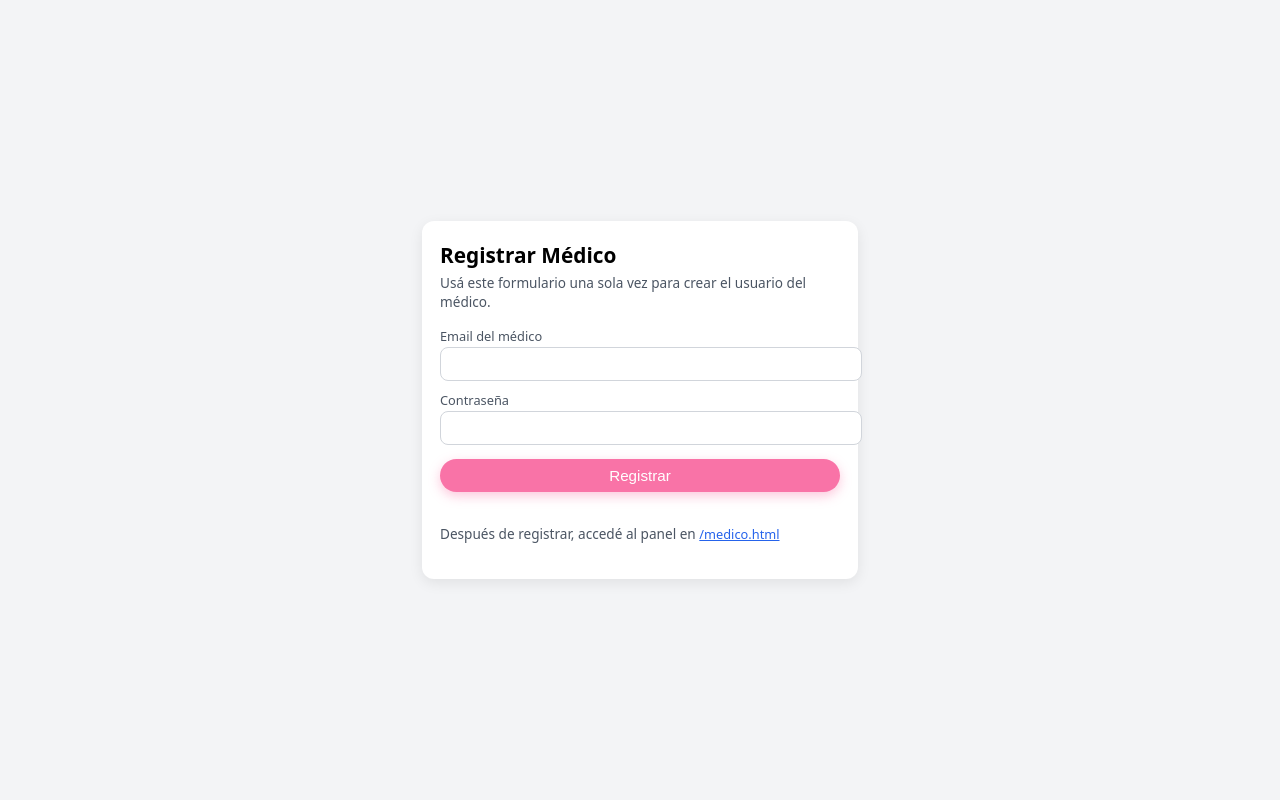
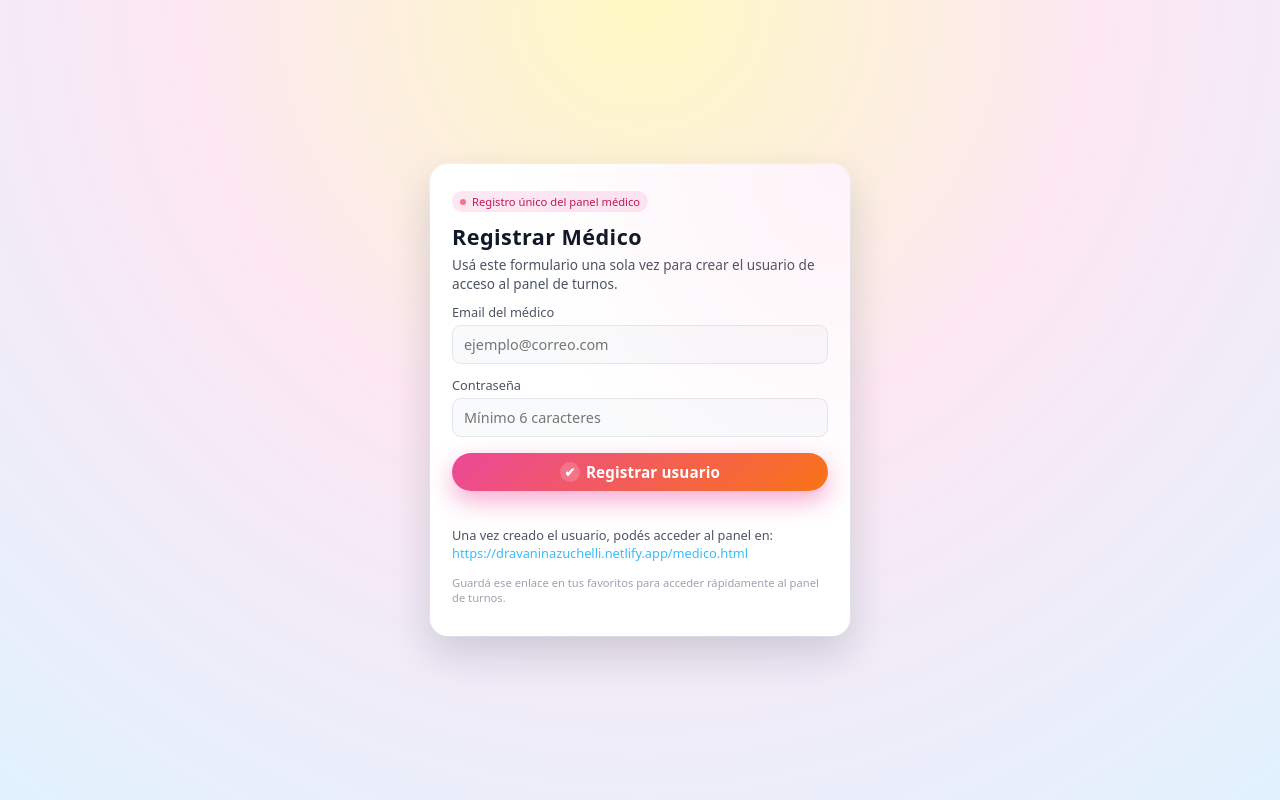
Before and after one commit to nahuelfigueredo/app-web-doctor, a website: page public/register.html in a window 1280 px wide. Drawn offline with Linux system fonts and the light colour scheme.

Commit message:
Reset médico a null y actualizar pantalla de registro

```diff
--- a/public/register.html
+++ b/public/register.html
@@ -5,113 +5,233 @@
   <title>Registrar Médico</title>
   <meta name="viewport" content="width=device-width, initial-scale=1.0" />
   <style>
+    :root {
+      --primary: #ec4899;
+      --primary-soft: #fce7f3;
+      --accent: #38bdf8;
+      --bg: #f3f4f6;
+      --text-main: #111827;
+      --text-sub: #4b5563;
+      --border: #e5e7eb;
+    }
+
+    * {
+      box-sizing: border-box;
+      font-family: system-ui, -apple-system, BlinkMacSystemFont, "Segoe UI", sans-serif;
+    }
+
     body {
       margin: 0;
-      font-family: system-ui, -apple-system, BlinkMacSystemFont, "Segoe UI", sans-serif;
-      background: #f3f4f6;
+      min-height: 100vh;
       display: flex;
       align-items: center;
       justify-content: center;
-      min-height: 100vh;
+      padding: 16px;
+      background: radial-gradient(circle at top, #fef9c3 0, #fce7f3 45%, #e0f2fe 100%);
     }
+
     .box {
-      max-width: 400px;
+      max-width: 420px;
       width: 100%;
-      background: #fff;
-      padding: 20px 18px;
-      border-radius: 12px;
-      box-shadow: 0 4px 14px rgba(0,0,0,0.08);
+      background: #ffffff;
+      padding: 24px 22px 20px;
+      border-radius: 18px;
+      box-shadow:
+        0 18px 40px rgba(15, 23, 42, 0.16),
+        0 0 0 1px rgba(248, 250, 252, 0.7);
+      position: relative;
+      overflow: hidden;
     }
+
+    .box::before {
+      content: "";
+      position: absolute;
+      inset: 0;
+      background: radial-gradient(circle at top right, rgba(236, 72, 153, 0.07), transparent 55%);
+      pointer-events: none;
+    }
+
     h1 {
-      margin-top: 0;
-      font-size: 1.3rem;
-      margin-bottom: 4px;
+      margin: 0 0 4px;
+      font-size: 1.35rem;
+      color: var(--text-main);
+      letter-spacing: 0.02em;
     }
-    p {
+
+    .subtitle {
       font-size: 0.85rem;
-      color: #4b5563;
-      margin-top: 0;
-      margin-bottom: 16px;
+      color: var(--text-sub);
+      margin: 0 0 10px;
     }
-    .row {
+
+    .badge {
+      display: inline-flex;
+      align-items: center;
+      gap: 6px;
+      padding: 3px 8px;
+      border-radius: 999px;
+      background: var(--primary-soft);
+      color: #be185d;
+      font-size: 0.7rem;
       margin-bottom: 10px;
     }
+
+    .badge-dot {
+      width: 6px;
+      height: 6px;
+      border-radius: 999px;
+      background: #fb7185;
+    }
+
+    .row {
+      margin-bottom: 12px;
+    }
+
     label {
       display: block;
       font-size: 0.8rem;
-      color: #4b5563;
-      margin-bottom: 2px;
+      color: var(--text-sub);
+      margin-bottom: 4px;
+      font-weight: 500;
     }
+
     input {
       width: 100%;
-      padding: 8px 10px;
-      border-radius: 8px;
-      border: 1px solid #d1d5db;
+      padding: 9px 11px;
+      border-radius: 9px;
+      border: 1px solid var(--border);
       font-size: 0.9rem;
       outline: none;
-      transition: border-color 0.2s, box-shadow 0.2s;
+      transition: border-color 0.18s, box-shadow 0.18s, background-color 0.18s;
+      background-color: #f9fafb;
     }
+
     input:focus {
-      border-color: #f973a7;
-      box-shadow: 0 0 0 2px rgba(249, 115, 167, 0.2);
+      border-color: var(--primary);
+      background-color: #ffffff;
+      box-shadow: 0 0 0 1px rgba(236, 72, 153, 0.3);
     }
+
     button {
       width: 100%;
       margin-top: 4px;
-      padding: 8px 12px;
+      padding: 9px 12px;
       border-radius: 999px;
       border: none;
-      background: #f973a7;
-      color: #fff;
+      background: linear-gradient(135deg, #ec4899, #f97316);
+      color: #ffffff;
       font-size: 0.95rem;
       cursor: pointer;
-      box-shadow: 0 4px 12px rgba(249,115,167,0.4);
+      font-weight: 600;
+      letter-spacing: 0.01em;
+      box-shadow: 0 10px 24px rgba(236, 72, 153, 0.45);
+      display: inline-flex;
+      align-items: center;
+      justify-content: center;
+      gap: 6px;
     }
+
     button:hover {
-      background: #fb82b1;
+      filter: brightness(1.02);
     }
+
+    button:active {
+      transform: translateY(1px);
+      box-shadow: 0 6px 18px rgba(236, 72, 153, 0.35);
+    }
+
+    .btn-icon {
+      width: 20px;
+      height: 20px;
+      border-radius: 999px;
+      background: rgba(255, 255, 255, 0.18);
+      display: flex;
+      align-items: center;
+      justify-content: center;
+      font-size: 0.8rem;
+    }
+
     .msg {
       font-size: 0.8rem;
       margin-top: 8px;
       min-height: 1em;
     }
+
     .msg.ok {
       color: #15803d;
     }
+
     .msg.err {
       color: #b91c1c;
     }
-    a {
+
+    .panel-link {
+      margin-top: 14px;
       font-size: 0.8rem;
-      color: #2563eb;
+      color: var(--text-sub);
+    }
+
+    .panel-link a {
+      color: var(--accent);
+      text-decoration: none;
+      font-weight: 500;
+    }
+
+    .panel-link a:hover {
+      text-decoration: underline;
+    }
+
+    .footnote {
+      margin-top: 12px;
+      font-size: 0.7rem;
+      color: #9ca3af;
     }
   </style>
 </head>
 <body>
   <div class="box">
+    <div class="badge">
+      <span class="badge-dot"></span>
+      Registro único del panel médico
+    </div>
+
     <h1>Registrar Médico</h1>
-    <p>Usá este formulario una sola vez para crear el usuario del médico.</p>
+    <p class="subtitle">
+      Usá este formulario una sola vez para crear el usuario de acceso al panel de turnos.
+    </p>
 
     <form id="formRegister">
       <div class="row">
         <label for="email">Email del médico</label>
-        <input id="email" type="email" required />
+        <input id="email" type="email" placeholder="ejemplo@correo.com" required />
       </div>
       <div class="row">
         <label for="password">Contraseña</label>
-        <input id="password" type="password" required />
+        <input id="password" type="password" placeholder="Mínimo 6 caracteres" required />
       </div>
-      <button type="submit">Registrar</button>
+      <button type="submit">
+        <span class="btn-icon">✔</span>
+        <span>Registrar usuario</span>
+      </button>
       <div id="msg" class="msg"></div>
     </form>
 
-    <p style="margin-top:12px;">
-      Después de registrar, accedé al panel en
-      <a href="/medico.html">/medico.html</a>
+    <p class="panel-link">
+      Una vez creado el usuario, podés acceder al panel en:<br />
+      <a href="https://dravaninazuchelli.netlify.app/medico.html" target="_blank">
+        https://dravaninazuchelli.netlify.app/medico.html
+      </a>
+    </p>
+
+    <p class="footnote">
+      Guardá ese enlace en tus favoritos para acceder rápidamente al panel de turnos.
     </p>
   </div>
 
   <script>
+    const API_BASE = 'https://app-web-doctor.onrender.com';
+    const PANEL_URL = 'https://dravaninazuchelli.netlify.app/medico.html';
+
     const form = document.getElementById('formRegister');
     const msg = document.getElementById('msg');
 
@@ -123,21 +243,31 @@
       const email = document.getElementById('email').value.trim();
       const password = document.getElementById('password').value;
 
+      if (!email || !password) {
+        msg.textContent = 'Completá email y contraseña.';
+        msg.className = 'msg err';
+        return;
+      }
+
       try {
-        const resp = await fetch('/api/register-medico', {
+        const resp = await fetch(`${API_BASE}/api/register-medico`, {
           method: 'POST',
           headers: { 'Content-Type': 'application/json' },
           body: JSON.stringify({ email, password })
         });
 
-        const data = await resp.json();
+        const data = await resp.json().catch(() => ({}));
 
         if (!resp.ok) {
           throw new Error(data.error || 'Error al registrar');
         }
 
-        msg.textContent = data.message || 'Médico registrado correctamente.';
+        msg.textContent = data.message || 'Médico registrado correctamente. Redirigiendo al panel...';
         msg.className = 'msg ok';
+
+        setTimeout(() => {
+          window.location.href = PANEL_URL;
+        }, 1000);
       } catch (err) {
         msg.textContent = err.message;
         msg.className = 'msg err';
```
